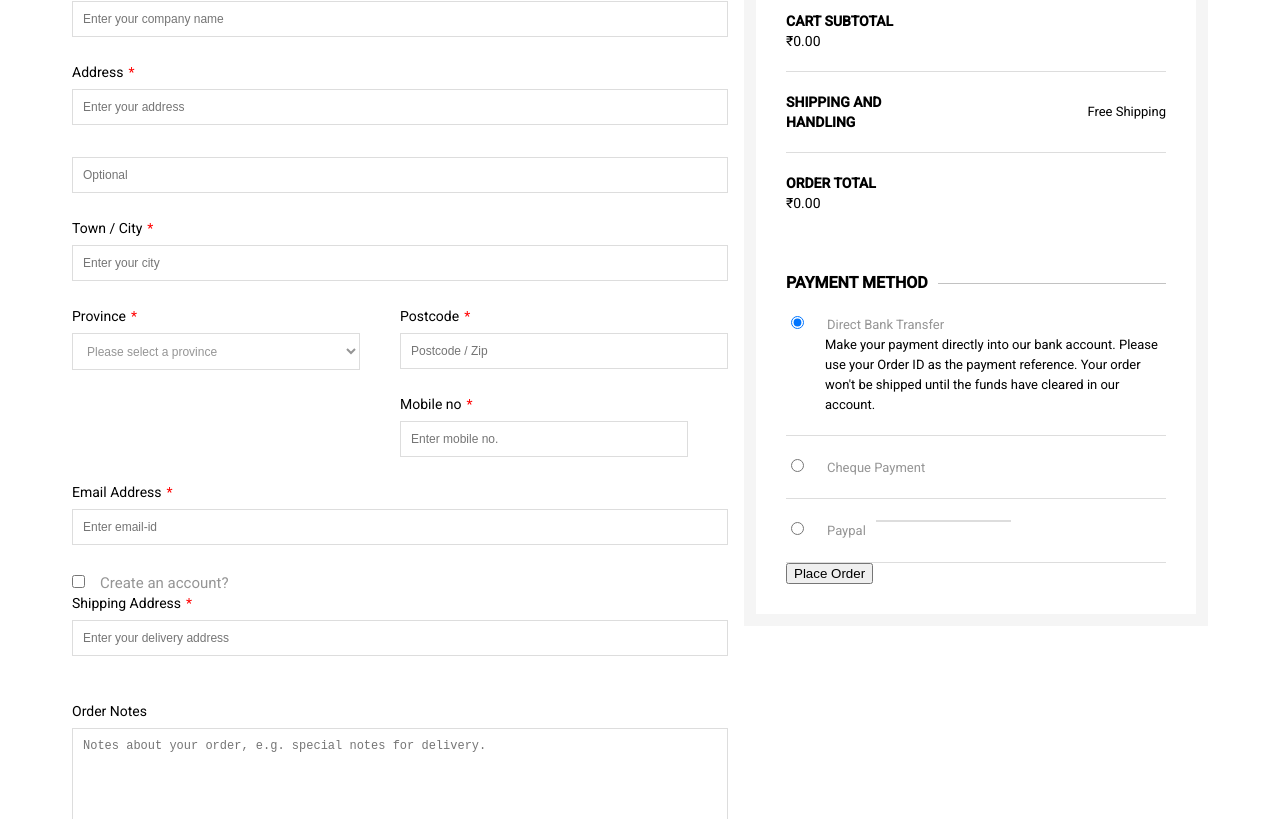
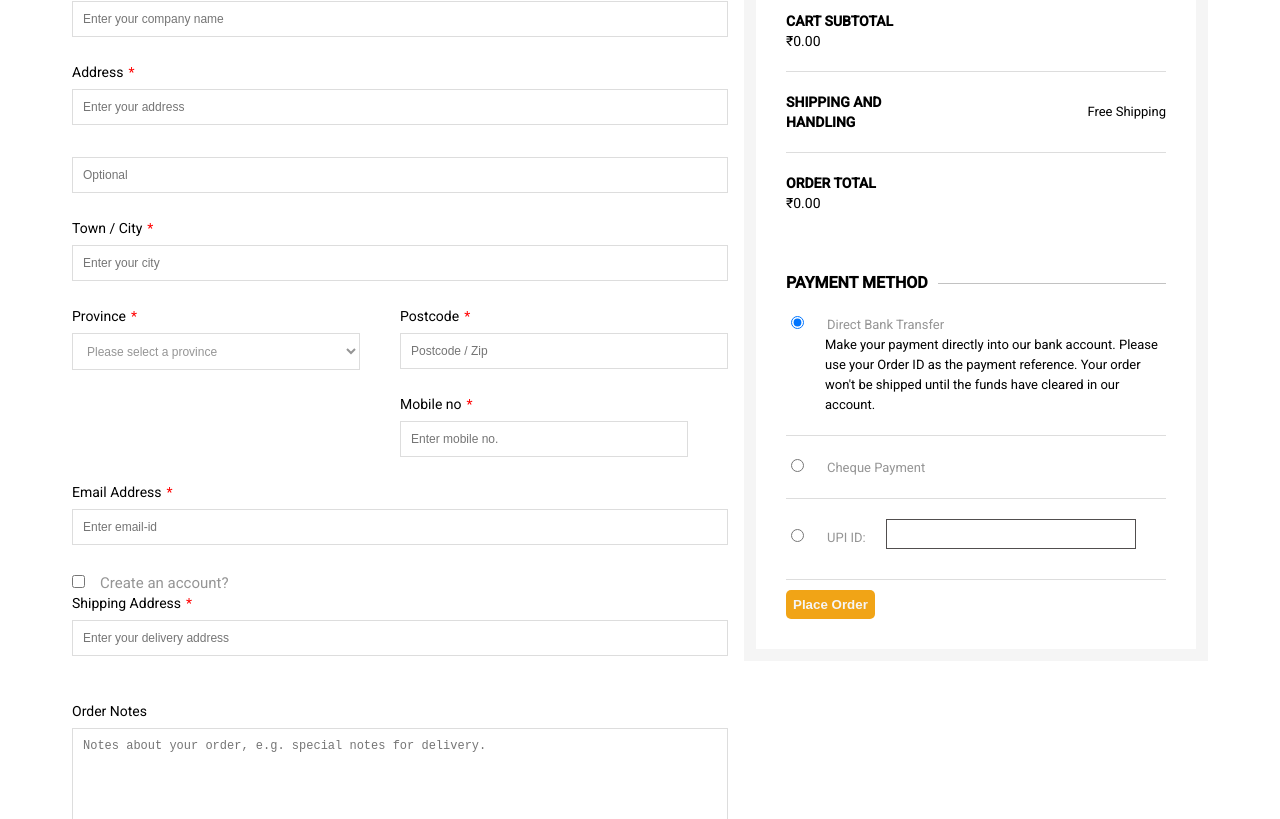
Before and after one commit to deva456/DkShop, an Angular app: page /checkout in a window 1280 px wide. Shown: the part 1176-1995 px from the top of the page. Built offline with nearby package versions, Linux system fonts and the light colour scheme.

Commit message:
minute changes done

```diff
--- a/src/app/app.module.ts
+++ b/src/app/app.module.ts
@@ -34,7 +34,7 @@ import { ThankyouComponent } from './components/thankyou/thankyou.component';
     LoginComponent,
     CheckoutProductsComponent,
     ThankyouComponent,
-FilterPipe,
+FilterPipe
 
   ],
   imports: [
--- a/src/app/components/cart/cart.component.html
+++ b/src/app/components/cart/cart.component.html
@@ -3,10 +3,9 @@
       <strong> {{grandTotal|currency:'INR'}}</strong></p>
       <div class="subtotal_gift">
           <input type="checkbox"/>
-         <p>This order contains a gift</p>
       </div>
 
 
       <!-- <button onclick="routerLink">Proceed to checkout</button> -->
-      <button routerLink="/checkout">Proceed to chckout</button>
+      <button routerLink="/checkout">Proceed to checkout</button>
 </div>
--- a/src/app/components/checkout/checkout.component.css
+++ b/src/app/components/checkout/checkout.component.css
@@ -597,9 +597,11 @@ a:hover
 .paymenttypes
 {
 	border: 1px solid #DDDDDD;
-	width: 135px;
+	width: 250px;
+  height: 30px;
+border: 1px solid rgb(81, 78, 78);
 	padding: 0 8px;
-	margin: 0 0 20px 10px;
+	margin:  0 20px 10px;
 	display: inline-block;
 	vertical-align: middle;
 }
@@ -627,3 +629,14 @@ a:hover
 	line-height: 40px;
 	color: #000;
 }
+
+.place-order{
+  background-color: rgb(241, 164, 22);
+  border: none;
+  padding: 7px;
+  border-radius: 5px;
+  font-weight: 600;
+  color: #f5f5f5;
+  margin-top: 10px;
+
+}
--- a/src/app/components/checkout/checkout.component.html
+++ b/src/app/components/checkout/checkout.component.html
@@ -109,8 +109,8 @@
       <div class="col-5 col order">
         <h3 class="topborder"><span>Your Order</span></h3>
         <div class="row">
-          <h4 class="inline">Product</h4>
-          <h4 class="inline alignright">Total</h4>
+          <h4 class="inline">Product Total</h4>
+          <!-- <h4 class="inline alignright">Total</h4> -->
         </div>
         <div>
           <p class="prod-description inline"><div class="qty inline"><span class="smalltxt">x</span>{{totalItem}}</div>
@@ -133,14 +133,14 @@
 
         <div><input type="radio" value="cheque" name="payment"><p>Cheque Payment</p></div>
         <div>
-          <input type="radio" value="paypal" name="payment"><p>Paypal</p>
+          <input type="radio" value="paypal" name="payment"><p>UPI ID:</p>
           <fieldset class="paymenttypes">
 
           </fieldset>
           <a href="#" class="padleft"></a>
         </div>
 
-        <button routerLink="/thankyou">Place Order</button>
+        <button class="place-order" routerLink="/thankyou">Place Order</button>
 
       </div>
     </form>
--- a/src/app/components/home/home.component.css
+++ b/src/app/components/home/home.component.css
@@ -20,8 +20,6 @@ padding-top: 15.65%;
   color: white;
   padding-right: 8px;
   padding-bottom: 10px;
-
-
 }
 
 .header-menu{
--- a/src/app/components/home/home.component.html
+++ b/src/app/components/home/home.component.html
@@ -1,7 +1,6 @@
 <nav class="header-bottom">
   <div class="header-bottom-list">
     <a (click)="filter('')">All Categories</a>
-    <!-- <a routerLink="/menscloths">Shirts for Mens</a> -->
     <a (click)="filter('Shirts for Mens')">Shirts for Mens</a>
     <a (click)="filter('Tops for Womens')">Tops for Womens</a>
     <a (click)="filter('Laptops')">Laptops</a>
@@ -18,7 +17,7 @@
 
 <div class="products" >
   <div class="product" >
-    <mat-card *ngFor="let dt of filtercategory | filter:searchkey:'tags'">
+    <mat-card *ngFor="let dt of filtercategory | filter:searchkey:'description'">
       <img src="{{dt.image}}" class="product-img"/>
       <p><strong>{{dt.title}}</strong></p>
       <p>{{dt.description}}</p>
--- a/src/app/components/thankyou/thankyou.component.css
+++ b/src/app/components/thankyou/thankyou.component.css
@@ -2,7 +2,7 @@
     box-sizing:border-box;
    /* outline:1px solid ;*/
   }
-  body{
+  /* body{
   background: #ffffff;
   background: linear-gradient(to bottom, #ffffff 0%,#e1e8ed 100%);
   filter: progid:DXImageTransform.Microsoft.gradient( startColorstr='#ffffff', endColorstr='#e1e8ed',GradientType=0 );
@@ -11,7 +11,7 @@
           background-repeat: no-repeat;
           background-attachment: fixed;
 
-  }
+  } */
 
   .wrapper-1{
     width:100%;
@@ -27,7 +27,7 @@
       font-family: 'Kaushan Script', cursive;
     font-size:4em;
     letter-spacing:3px;
-    color:#5892FF ;
+    color:#f7c230 ;
     margin:0;
     margin-bottom:20px;
   }
@@ -40,13 +40,13 @@
   }
   .go-home{
     color:#fff;
-    background:#5892FF;
+    background:#f7c230;
     border:none;
     padding:10px 50px;
     margin:30px 0;
     border-radius:30px;
     text-transform:capitalize;
-    box-shadow: 0 10px 16px 1px rgba(174, 199, 251, 1);
+    box-shadow: 0 10px 16px 1px rgb(199, 145, 30);
   }
   .footer-like{
     margin-top: auto;
--- a/src/app/components/thankyou/thankyou.component.html
+++ b/src/app/components/thankyou/thankyou.component.html
@@ -2,8 +2,9 @@
   <div class="wrapper-1">
     <div class="wrapper-2">
       <h2>Thank you !</h2>
-      <p>Thanks for visiting Our Amshop shooping site.  </p>
-      <p>you should receive a confirmation email soon  </p>
+      <p>Thanks for visiting Our amshop shoping site.  </p>
+      <p>your order has been placed successfully.  </p>
+      <p>you will shortly receive a confirmation mail.  </p>
 
 
 
@@ -13,6 +14,6 @@
        <a href="#">Click here to send again</a>
       </p>
     </div>
-    <button routerLink="/home">Go To Home.</button>
+    <button routerLink="/">Go To Home.</button>
 </div>
 </div>
```
Also changed, not shown: src/app/services/order.service.ts (+31 -27 lines).
